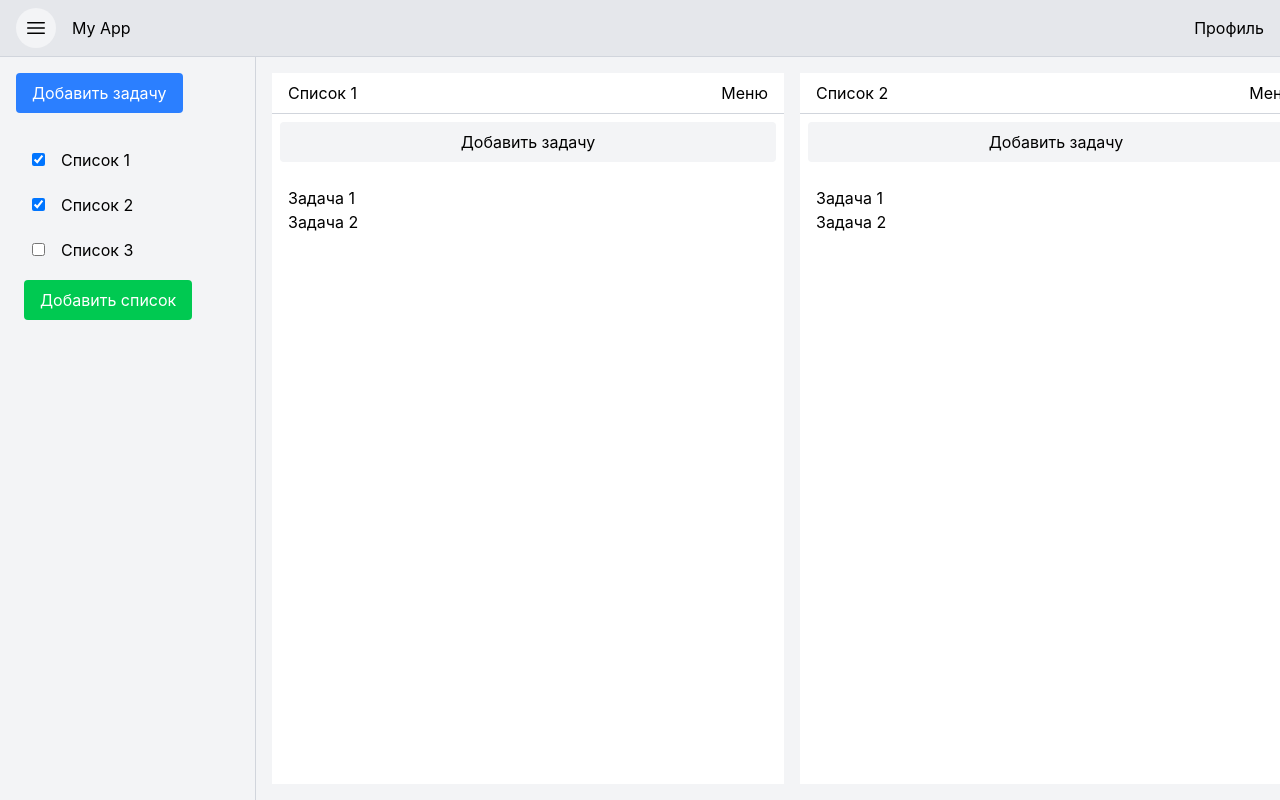
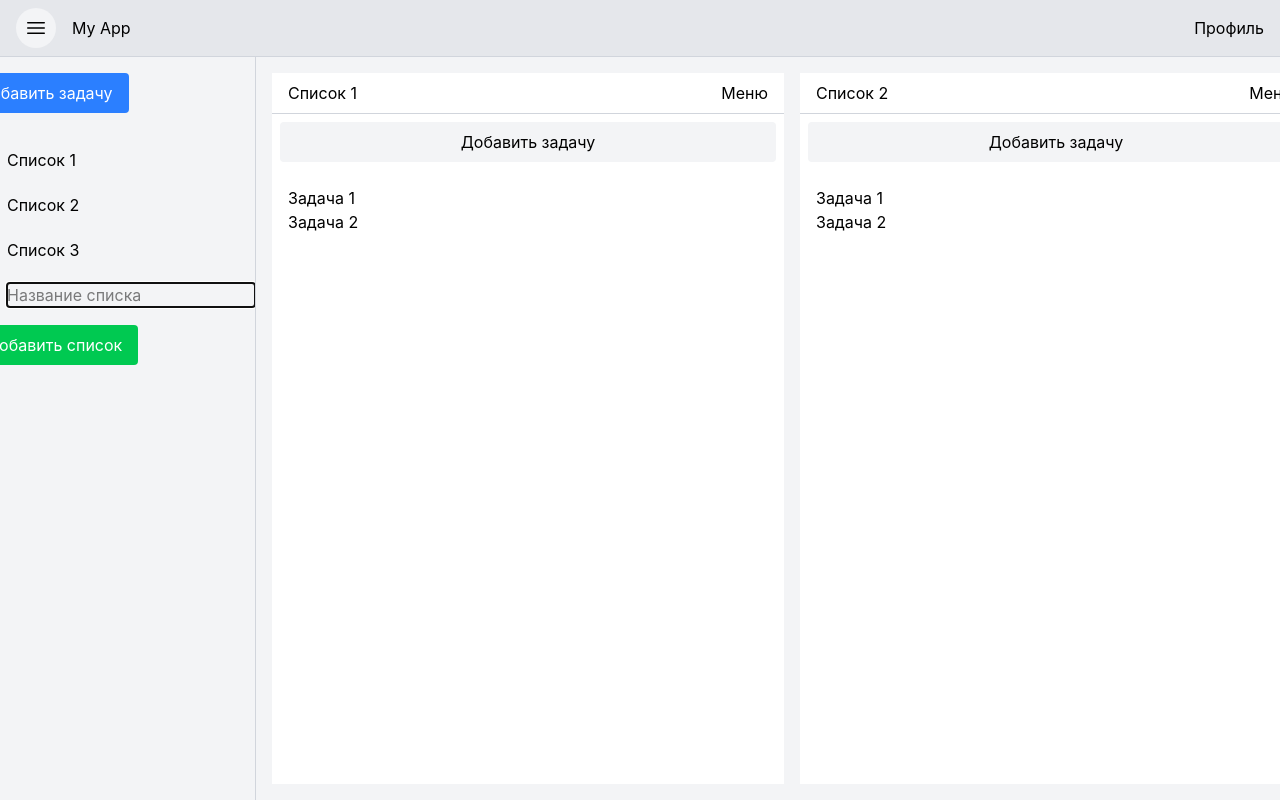
Before and after one commit to Laos22/tasks-clone, a React (Vite) app: page / in a window 1280 px wide. Both pictures are taken after a click on the button "Добавить список". Built offline with nearby package versions, Linux system fonts and the light colour scheme.

Commit message:
feat: добавить функциональность для добавления новых списков в боковую панель

```diff
--- a/src/components/Sidebar.jsx
+++ b/src/components/Sidebar.jsx
@@ -1,10 +1,15 @@
 import { useSelector, useDispatch } from "react-redux";
-import { selectLists } from "../store/listsSlice";
+import { useState, useRef } from "react";
+import { selectLists, addList} from "../store/listsSlice";
 import { toggleCheckboxList } from "../store/listsSlice";
 
 const Sidebar = ({ isOpenSidebar }) => {
   const lists = useSelector(selectLists);
   const dispatch = useDispatch();
+  const [isAddingList, setIsAddingList] = useState(false);
+  const [listName, setListName] = useState('');
+  const listNameRef = useRef(null);
+
 
   return (
     <aside className={`bg-gray-100 border-r border-gray-300 overflow-y-auto ${isOpenSidebar ? 'w-64 p-4' : 'w-0'}`}>
@@ -30,8 +35,35 @@ const Sidebar = ({ isOpenSidebar }) => {
                     {list.name}
                     </li>
             ))}
+            {isAddingList &&
+            <li
+                    className="flex items-center gap-2 p-2"
+                    >
+                    <input
+                        type="checkbox"
+                        className="m-2"
+                        readOnly
+                        checked={true}
+                    />
+                    <input
+                        type="text"
+                        value={listName}
+                        placeholder="Название списка"
+                        ref={listNameRef}
+                        autoFocus
+                        onChange={(e) => setListName(e.target.value)}
+                        onBlur={() => {
+                            dispatch(addList({ name: listName }));
+                            setIsAddingList(false);
+                            setListName('');
+                        }}
+                        />
+                    </li>}
           <button
-            onClick={() => alert('Добавление списка')}
+            onClick={() =>
+                setIsAddingList(true)
+
+            }
             className="bg-green-500 text-white m-2 py-2 px-4 rounded hover:bg-green-600">
             Добавить список
             </button>
--- a/src/store/listsSlice.js
+++ b/src/store/listsSlice.js
@@ -16,11 +16,22 @@ const listsSlice = createSlice({
                 state.activeList.id.push(listId);
             }
 
+        },
+        addList: (state, action) => {
+            if (action.payload.name.trim() === '') {
+                return;
+            }
+            const newList = {
+                id: crypto.randomUUID(),
+                ...action.payload,
+            };
+            state.lists.push(newList);
+            state.activeList.id.push(newList.id);
         }
 
     }
 })
 
 export const selectLists = state => state.lists;
-export const { toggleCheckboxList } = listsSlice.actions;
+export const { toggleCheckboxList, addList } = listsSlice.actions;
 export default listsSlice.reducer;
```
